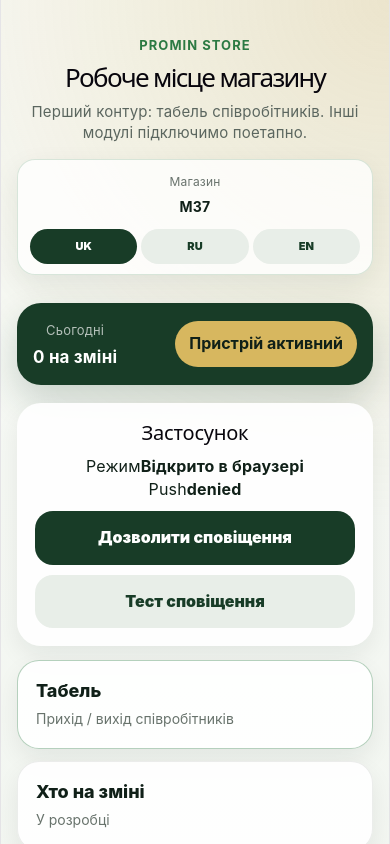
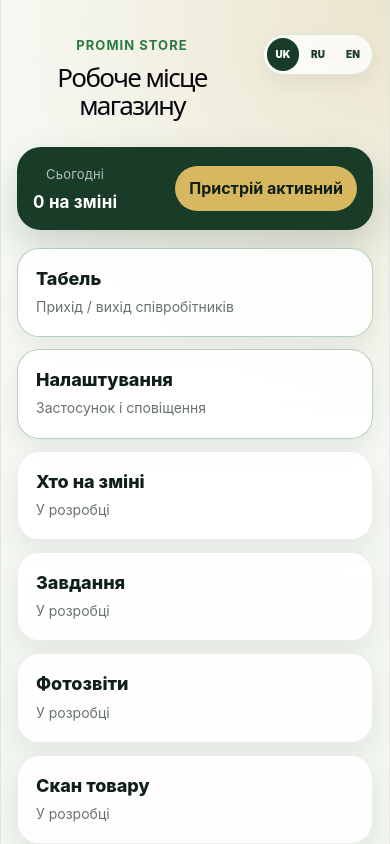
Before and after one commit to oleh3299/promin-store-app, a React (Vite) app: page / in a window 390 px wide. Shown: the top 844 px of the page. Built offline with nearby package versions, Linux system fonts and the light colour scheme.

Commit message:
Clean up home screen and move PWA settings

```diff
--- a/src/App.css
+++ b/src/App.css
@@ -40,6 +40,15 @@ button {
 
 .app-header.vertical {
   display: block;
+}
+
+.home-header {
+  align-items: flex-start;
+}
+
+.home-title {
+  flex: 1 1 auto;
+  min-width: 0;
 }
 
 .app-kicker {
@@ -88,19 +97,24 @@ h1 {
 }
 
 .language-switcher {
-  display: grid;
-  grid-template-columns: repeat(3, 1fr);
-  gap: 4px;
-  margin-top: 10px;
+  flex: 0 0 auto;
+  display: flex;
+  gap: 3px;
+  padding: 3px;
+  border: 1px solid rgba(44, 122, 67, 0.16);
+  border-radius: 999px;
+  background: rgba(255, 255, 255, 0.78);
+  box-shadow: 0 8px 20px rgba(16, 32, 24, 0.06);
 }
 
 .language-switcher button {
   border: 0;
   border-radius: 999px;
-  padding: 6px 7px;
-  background: #e8eee8;
+  min-width: 32px;
+  padding: 5px 7px;
+  background: transparent;
   color: #183c27;
-  font-size: 11px;
+  font-size: 10px;
   font-weight: 900;
   cursor: pointer;
 }
@@ -320,6 +334,10 @@ input {
     flex-direction: column;
   }
 
+  .home-header {
+    flex-direction: row;
+  }
+
   h1 {
     font-size: 26px;
   }
--- a/src/App.tsx
+++ b/src/App.tsx
@@ -8,6 +8,7 @@ import {
 import { useI18n } from './i18n/useI18n'
 import AttendancePage from './pages/AttendancePage'
 import HomePage from './pages/HomePage'
+import SettingsPage from './pages/SettingsPage'
 import type { AttendancePageState, Screen, Shift } from './types/attendance'
 
 function App() {
@@ -55,16 +56,25 @@ function App() {
     )
   }
 
+  if (screen === 'settings') {
+    return (
+      <SettingsPage
+        notificationStatus={notificationStatus}
+        t={t}
+        onNotificationStatusChange={setNotificationStatus}
+        onBack={() => setScreen('home')}
+      />
+    )
+  }
+
   return (
     <HomePage
       openShiftCount={openShifts.length}
-      notificationStatus={notificationStatus}
-      selectedStore={selectedStore}
       language={language}
       t={t}
       onLanguageChange={setLanguage}
-      onNotificationStatusChange={setNotificationStatus}
       onOpenAttendance={() => setScreen('attendance')}
+      onOpenSettings={() => setScreen('settings')}
     />
   )
 }
--- a/src/i18n/translations.ts
+++ b/src/i18n/translations.ts
@@ -28,10 +28,12 @@ export type Translation = {
     allowNotifications: string
     testNotification: string
     inDevelopment: string
-    menu: {
-      attendance: string
-      attendanceSubtitle: string
-      currentShift: string
+      menu: {
+        attendance: string
+        attendanceSubtitle: string
+        settings: string
+        settingsSubtitle: string
+        currentShift: string
       tasks: string
       photoReports: string
       productScan: string
@@ -40,6 +42,17 @@ export type Translation = {
       itPanicButton: string
       shiftMetrics: string
     }
+  }
+  settings: {
+    back: string
+    kicker: string
+    title: string
+    subtitle: string
+    appModeTitle: string
+    modeLabel: string
+    pushLabel: string
+    allowNotifications: string
+    testNotification: string
   }
   attendance: {
     back: string
@@ -113,6 +126,8 @@ export const translations: Record<Language, Translation> = {
       menu: {
         attendance: 'Табель',
         attendanceSubtitle: 'Прихід / вихід співробітників',
+        settings: 'Налаштування',
+        settingsSubtitle: 'Застосунок і сповіщення',
         currentShift: 'Хто на зміні',
         tasks: 'Завдання',
         photoReports: 'Фотозвіти',
@@ -122,6 +137,17 @@ export const translations: Record<Language, Translation> = {
         itPanicButton: 'Тривожна кнопка IT',
         shiftMetrics: 'Показники зміни',
       },
+    },
+    settings: {
+      back: '← Назад',
+      kicker: 'Налаштування',
+      title: 'Налаштування',
+      subtitle: 'Стан застосунку та сповіщень.',
+      appModeTitle: 'Застосунок',
+      modeLabel: 'Режим',
+      pushLabel: 'Push',
+      allowNotifications: 'Дозволити сповіщення',
+      testNotification: 'Тест сповіщення',
     },
     attendance: {
       back: '← Назад',
@@ -197,6 +223,8 @@ export const translations: Record<Language, Translation> = {
       menu: {
         attendance: 'Табель',
         attendanceSubtitle: 'Приход / уход сотрудников',
+        settings: 'Настройки',
+        settingsSubtitle: 'Приложение и уведомления',
         currentShift: 'Кто на смене',
         tasks: 'Задания',
         photoReports: 'Фотоотчёты',
@@ -206,6 +234,17 @@ export const translations: Record<Language, Translation> = {
         itPanicButton: 'Тревожная кнопка IT',
         shiftMetrics: 'Показатели смены',
       },
+    },
+    settings: {
+      back: '← Назад',
+      kicker: 'Настройки',
+      title: 'Настройки',
+      subtitle: 'Состояние приложения и уведомлений.',
+      appModeTitle: 'Приложение',
+      modeLabel: 'Режим',
+      pushLabel: 'Push',
+      allowNotifications: 'Разрешить уведомления',
+      testNotification: 'Тест уведомления',
     },
     attendance: {
       back: '← Назад',
@@ -281,6 +320,8 @@ export const translations: Record<Language, Translation> = {
       menu: {
         attendance: 'Attendance',
         attendanceSubtitle: 'Employee check-in / check-out',
+        settings: 'Settings',
+        settingsSubtitle: 'App and notifications',
         currentShift: 'Current shift',
         tasks: 'Tasks',
         photoReports: 'Photo reports',
@@ -290,6 +331,17 @@ export const translations: Record<Language, Translation> = {
         itPanicButton: 'IT panic button',
         shiftMetrics: 'Shift metrics',
       },
+    },
+    settings: {
+      back: '← Back',
+      kicker: 'Settings',
+      title: 'Settings',
+      subtitle: 'App status and notifications.',
+      appModeTitle: 'App',
+      modeLabel: 'Mode',
+      pushLabel: 'Push',
+      allowNotifications: 'Allow notifications',
+      testNotification: 'Test notification',
     },
     attendance: {
       back: '← Back',
--- a/src/lib/storage.ts
+++ b/src/lib/storage.ts
@@ -57,7 +57,7 @@ function isObject(value: unknown): value is Record<string, unknown> {
 }
 
 function isScreen(value: unknown): value is Screen {
-  return value === 'home' || value === 'attendance'
+  return value === 'home' || value === 'attendance' || value === 'settings'
 }
 
 function isLanguage(value: unknown): value is Language {
--- a/src/pages/HomePage.tsx
+++ b/src/pages/HomePage.tsx
@@ -4,27 +4,20 @@ import {
   type Language,
   type Translation,
 } from '../i18n/translations'
-import {
-  isStandaloneMode,
-  requestNotificationPermission,
-  showTestNotification,
-} from '../lib/pwa'
 
 type HomePageProps = {
   openShiftCount: number
-  notificationStatus: string
-  selectedStore: string
   language: Language
   t: Translation
   onLanguageChange: (language: Language) => void
-  onNotificationStatusChange: (status: string) => void
   onOpenAttendance: () => void
+  onOpenSettings: () => void
 }
 
 type MenuItem = {
   title: string
   subtitle: string
-  active?: boolean
+  action: 'attendance' | 'settings' | 'disabled'
 }
 
 function getMenuItems(t: Translation): MenuItem[] {
@@ -32,43 +25,69 @@ function getMenuItems(t: Translation): MenuItem[] {
     {
       title: t.home.menu.attendance,
       subtitle: t.home.menu.attendanceSubtitle,
-      active: true,
+      action: 'attendance',
     },
-    { title: t.home.menu.currentShift, subtitle: t.home.inDevelopment },
-    { title: t.home.menu.tasks, subtitle: t.home.inDevelopment },
-    { title: t.home.menu.photoReports, subtitle: t.home.inDevelopment },
-    { title: t.home.menu.productScan, subtitle: t.home.inDevelopment },
-    { title: t.home.menu.priceTags, subtitle: t.home.inDevelopment },
-    { title: t.home.menu.openingControl, subtitle: t.home.inDevelopment },
-    { title: t.home.menu.itPanicButton, subtitle: t.home.inDevelopment },
-    { title: t.home.menu.shiftMetrics, subtitle: t.home.inDevelopment },
+    {
+      title: t.home.menu.settings,
+      subtitle: t.home.menu.settingsSubtitle,
+      action: 'settings',
+    },
+    {
+      title: t.home.menu.currentShift,
+      subtitle: t.home.inDevelopment,
+      action: 'disabled',
+    },
+    { title: t.home.menu.tasks, subtitle: t.home.inDevelopment, action: 'disabled' },
+    {
+      title: t.home.menu.photoReports,
+      subtitle: t.home.inDevelopment,
+      action: 'disabled',
+    },
+    {
+      title: t.home.menu.productScan,
+      subtitle: t.home.inDevelopment,
+      action: 'disabled',
+    },
+    {
+      title: t.home.menu.priceTags,
+      subtitle: t.home.inDevelopment,
+      action: 'disabled',
+    },
+    {
+      title: t.home.menu.openingControl,
+      subtitle: t.home.inDevelopment,
+      action: 'disabled',
+    },
+    {
+      title: t.home.menu.itPanicButton,
+      subtitle: t.home.inDevelopment,
+      action: 'disabled',
+    },
+    {
+      title: t.home.menu.shiftMetrics,
+      subtitle: t.home.inDevelopment,
+      action: 'disabled',
+    },
   ]
 }
 
 function HomePage({
   openShiftCount,
-  notificationStatus,
-  selectedStore,
   language,
   t,
   onLanguageChange,
-  onNotificationStatusChange,
   onOpenAttendance,
+  onOpenSettings,
 }: HomePageProps) {
   const menuItems = getMenuItems(t)
 
   return (
     <main className="app-shell">
-      <section className="app-header">
-        <div>
+      <section className="app-header home-header">
+        <div className="home-title">
           <p className="app-kicker">Promin Store</p>
           <h1>{t.home.title}</h1>
-          <p className="app-subtitle">{t.home.subtitle}</p>
         </div>
-
-        <div className="store-badge">
-          <span>{t.home.storeLabel}</span>
-          <strong>{selectedStore}</strong>
 
         <div className="language-switcher" aria-label="Language">
           {languageCodes.map((code) => (
@@ -83,7 +102,6 @@ function HomePage({
             </button>
           ))}
         </div>
-        </div>
       </section>
 
       <section className="status-card">
@@ -96,51 +114,26 @@ function HomePage({
         <button type="button">{t.home.activeDevice}</button>
       </section>
 
-      <section className="panel">
-        <h2>{t.home.appTitle}</h2>
-
-        <div className="pwa-status">
-          <span>{t.home.modeLabel}</span>
-          <strong>
-            {isStandaloneMode() ? t.home.standaloneMode : t.home.browserMode}
-          </strong>
-        </div>
-
-        <div className="pwa-status">
-          <span>Push</span>
-          <strong>{notificationStatus}</strong>
-        </div>
-
-        <button
-          className="wide-button"
-          onClick={async () => {
-            const result = await requestNotificationPermission()
-            onNotificationStatusChange(result)
-          }}
-        >
-          {t.home.allowNotifications}
-        </button>
-
-        <button
-          className="wide-button secondary"
-          onClick={() => showTestNotification(t.pwa)}
-        >
-          {t.home.testNotification}
-        </button>
-      </section>
-
       <section className="menu-grid">
         {menuItems.map((item) => (
           <button
             key={item.title}
             type="button"
-            className={item.active ? 'menu-card active' : 'menu-card'}
+            className={
+              item.action === 'disabled' ? 'menu-card' : 'menu-card active'
+            }
             onClick={() => {
-              if (item.active) {
+              if (item.action === 'attendance') {
                 onOpenAttendance()
-              } else {
+                return
+              }
+
+              if (item.action === 'settings') {
+                onOpenSettings()
+                return
+              }
+
               alert(t.home.inDevelopment)
-              }
             }}
           >
             <span>{item.title}</span>
--- /dev/null
+++ b/src/pages/SettingsPage.tsx
@@ -0,0 +1,69 @@
+import type { Translation } from '../i18n/translations'
+import {
+  isStandaloneMode,
+  requestNotificationPermission,
+  showTestNotification,
+} from '../lib/pwa'
+
+type SettingsPageProps = {
+  notificationStatus: string
+  t: Translation
+  onNotificationStatusChange: (status: string) => void
+  onBack: () => void
+}
+
+function SettingsPage({
+  notificationStatus,
+  t,
+  onNotificationStatusChange,
+  onBack,
+}: SettingsPageProps) {
+  return (
+    <main className="app-shell">
+      <button className="back-button" onClick={onBack}>
+        {t.settings.back}
+      </button>
+
+      <section className="app-header vertical">
+        <p className="app-kicker">{t.settings.kicker}</p>
+        <h1>{t.settings.title}</h1>
+        <p className="app-subtitle">{t.settings.subtitle}</p>
+      </section>
+
+      <section className="panel">
+        <h2>{t.settings.appModeTitle}</h2>
+
+        <div className="pwa-status">
+          <span>{t.settings.modeLabel}</span>
+          <strong>
+            {isStandaloneMode() ? t.home.standaloneMode : t.home.browserMode}
+          </strong>
+        </div>
+
+        <div className="pwa-status">
+          <span>{t.settings.pushLabel}</span>
+          <strong>{notificationStatus}</strong>
+        </div>
+
+        <button
+          className="wide-button"
+          onClick={async () => {
+            const result = await requestNotificationPermission()
+            onNotificationStatusChange(result)
+          }}
+        >
+          {t.settings.allowNotifications}
+        </button>
+
+        <button
+          className="wide-button secondary"
+          onClick={() => showTestNotification(t.pwa)}
+        >
+          {t.settings.testNotification}
+        </button>
+      </section>
+    </main>
+  )
+}
+
+export default SettingsPage
--- a/src/types/attendance.ts
+++ b/src/types/attendance.ts
@@ -1,4 +1,4 @@
-export type Screen = 'home' | 'attendance'
+export type Screen = 'home' | 'attendance' | 'settings'
 
 export type AttendanceMode = 'checkin' | 'checkout' | null
 
```
Lines whose indentation alone changed are shown as unchanged.
